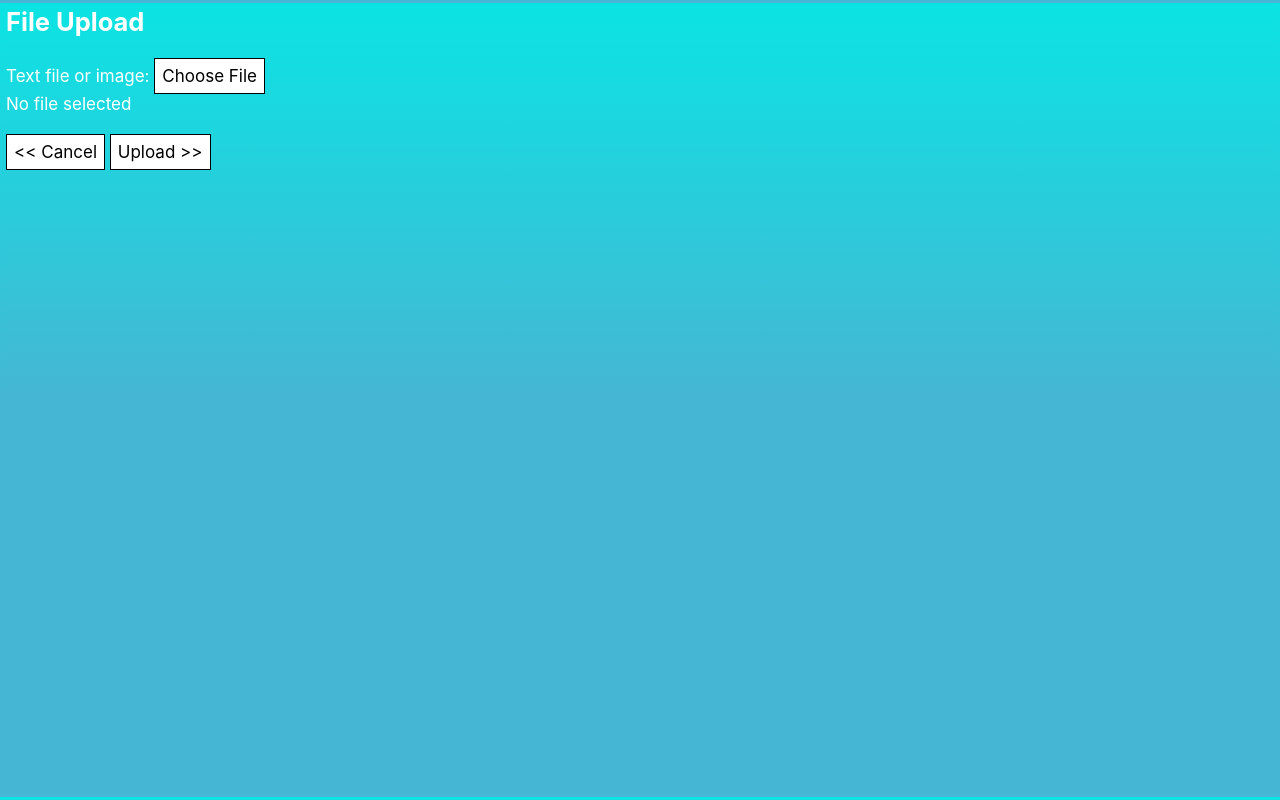
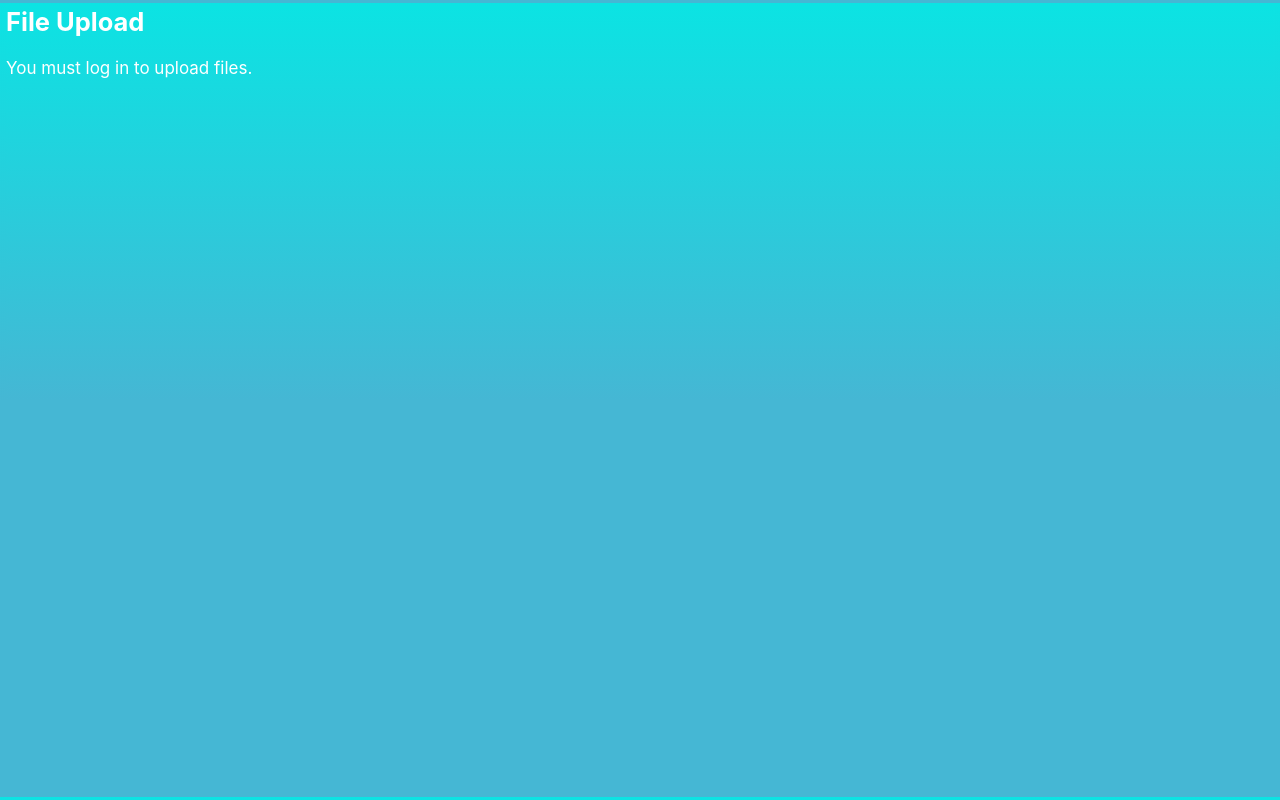
Before and after one commit to weeklyd3/nodb-forum, a PHP site: page /files/index.php in a window 1280 px wide. Run offline with PHP 8.4, Linux system fonts and the light colour scheme.

Commit message:
Issue #16

```diff
--- a/files/upload.php
+++ b/files/upload.php
@@ -1,5 +1,8 @@
 <h2>File Upload</h2>
 <?php
+if (!isset($_COOKIE['login'])) {
+	die("You must log in to upload files.");
+}
 if (isset($_POST['upload'])) {
 	ini_set('upload_tmp_dir', __DIR__ . '/uploads/');
 	$uploaddir = __DIR__ . '/uploads/';
```
